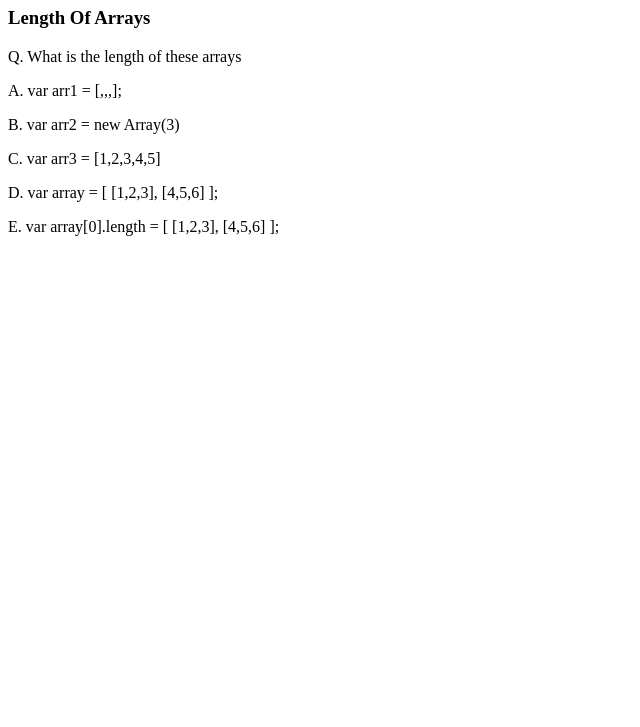
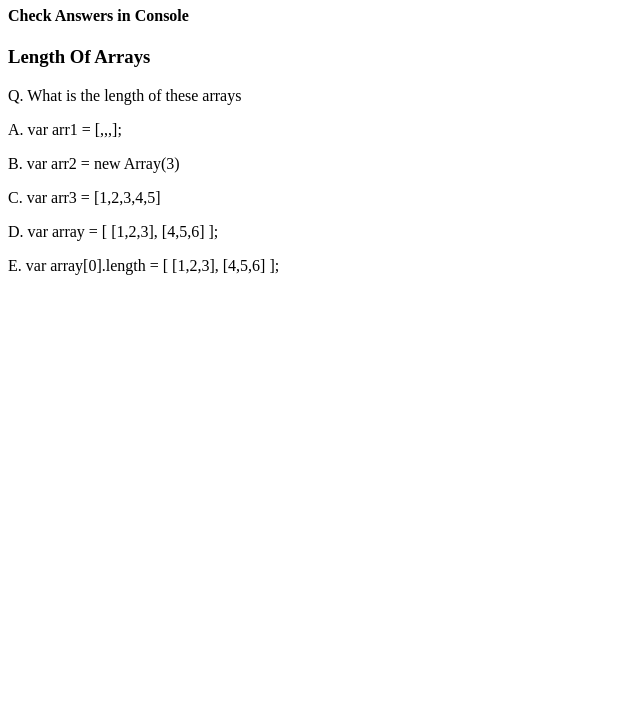
Before and after one commit to Venkat-aero/js-june-2-week-test, a plain HTML site: page length/index.html in a window 1280 px wide. Shown: the part 73-800 px from the top of the page, without its empty margins (0-640 px from the left). Drawn offline with Linux system fonts and the light colour scheme.

Commit message:
Update index.html

```diff
--- a/length/index.html
+++ b/length/index.html
@@ -8,6 +8,7 @@
 </head>
 <body>
     <h1>June Second Week Exam</h1>
+    <h4> Check Answers in Console </h4>
   <h3>
     Length Of Arrays </h3>
 
```
